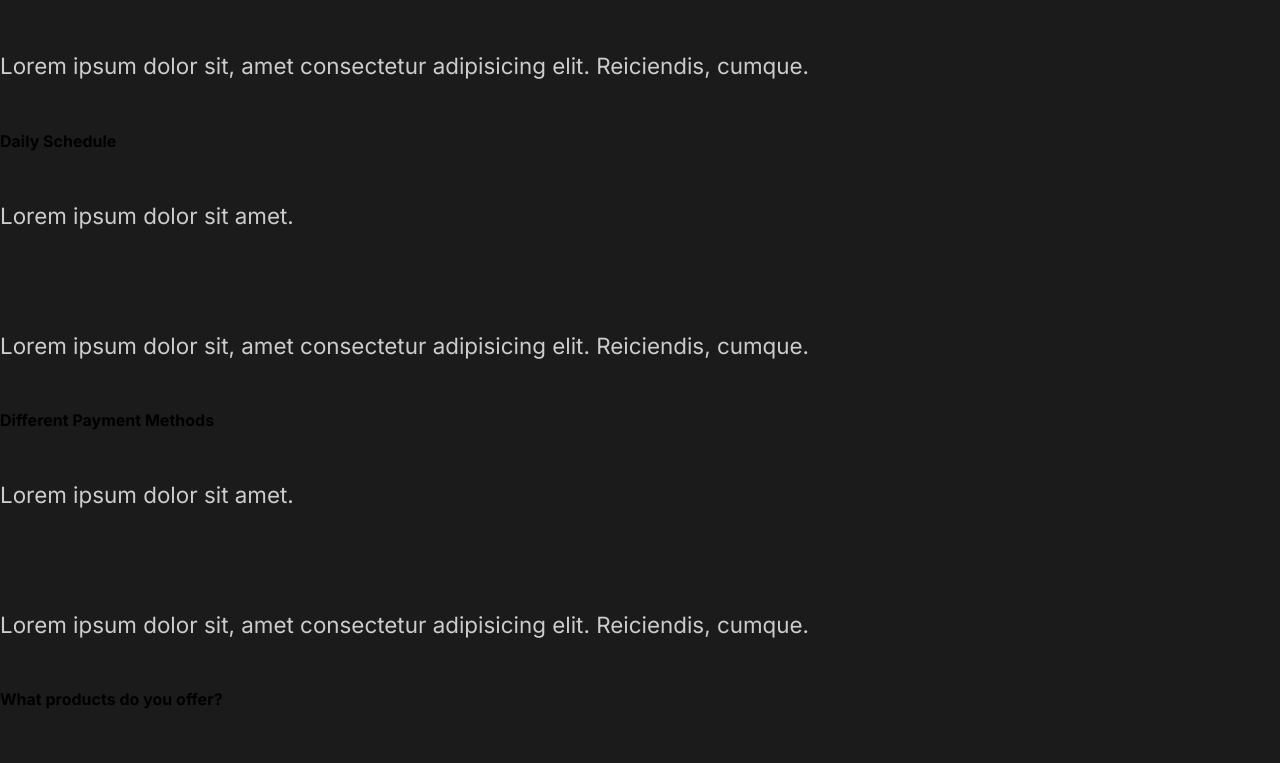
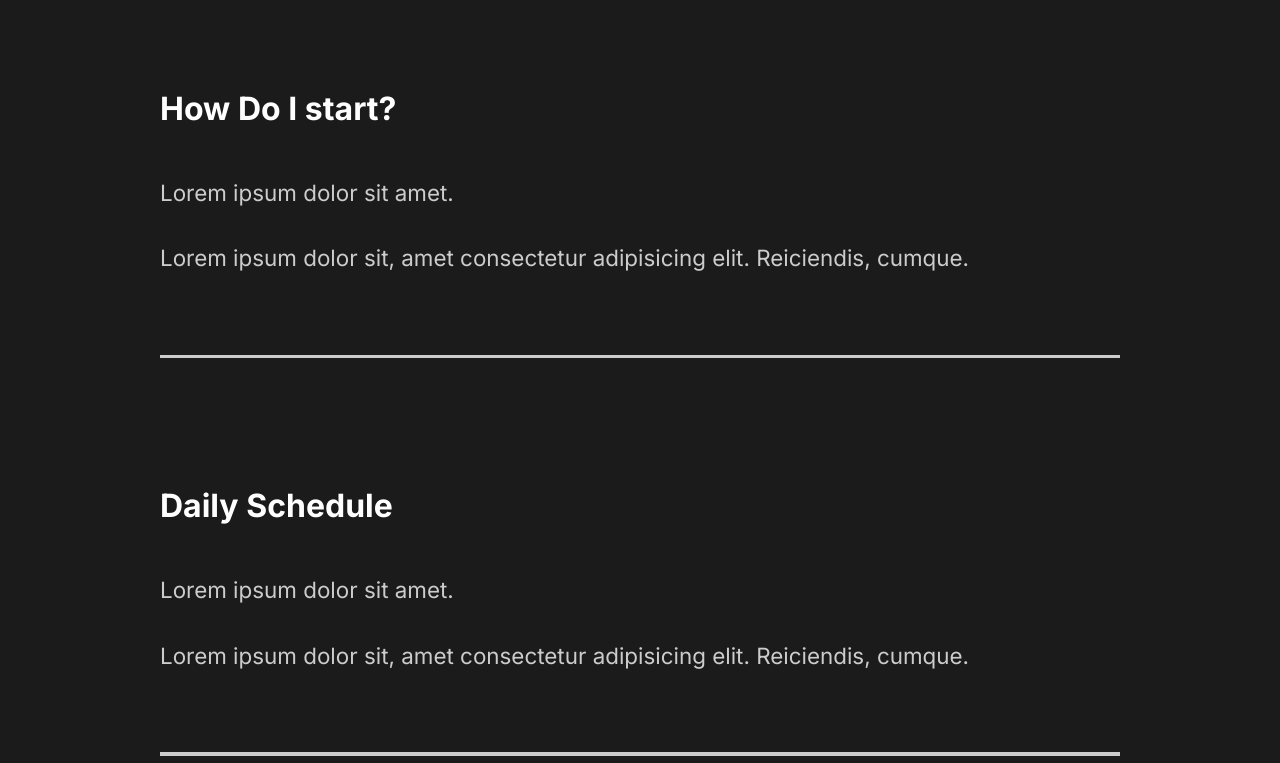
Before and after one commit to juangrafista/react-portfolio, a React (Create React App) app: page / in a window 1280 px wide. Shown: the part 2296-3059 px from the top of the page. Built offline with nearby package versions, Linux system fonts and the light colour scheme.

Commit message:
7. styling faq section

```diff
--- a/src/components/FaqSection.js
+++ b/src/components/FaqSection.js
@@ -1,8 +1,12 @@
 import React from 'react'
+
+// styles
+import styled from 'styled-components'
+import { Layout, Image } from '../styles'
 
 const FaqSection = () => {
   return (
-    <div className='faq'>
+    <Faq>
       <h2>
         Any Questions <span>FAQ</span>
       </h2>
@@ -15,6 +19,7 @@ const FaqSection = () => {
             Reiciendis, cumque.
           </p>
         </div>
+        <div className='faq-line' />
       </div>
       <div className='question'>
         <h4>Daily Schedule</h4>
@@ -25,6 +30,7 @@ const FaqSection = () => {
             Reiciendis, cumque.
           </p>
         </div>
+        <div className='faq-line' />
       </div>
       <div className='question'>
         <h4>Different Payment Methods</h4>
@@ -35,6 +41,7 @@ const FaqSection = () => {
             Reiciendis, cumque.
           </p>
         </div>
+        <div className='faq-line' />
       </div>
       <div className='question'>
         <h4>What products do you offer?</h4>
@@ -46,8 +53,35 @@ const FaqSection = () => {
           </p>
         </div>
       </div>
-    </div>
+    </Faq>
   )
 }
 
+const Faq = styled(Layout)`
+  display: block;
+  span {
+    display: block;
+  }
+  h2 {
+    padding-bottom: 2rem;
+    font-weight: lighter;
+  }
+  .faq-line {
+    background-color: #cccccc;
+    height: 0.2rem;
+    margin: 2rem 0rem;
+    width: 100%;
+  }
+  .question {
+    padding: 3rem 0rem;
+    cursor: pointer;
+  }
+  .answer {
+    padding: 2rem 0rem;
+    p {
+      padding: 1rem 0rem;
+    }
+  }
+`
+
 export default FaqSection
--- a/src/components/GlobalStyle.js
+++ b/src/components/GlobalStyle.js
@@ -38,7 +38,7 @@ const GlobalStyle = createGlobalStyle`
     }
     h4 {
       font-weight: bold;
-
+      font-size: 2rem;
     }
     a{
       font-size:1.1rem;
```
Also changed, not shown: 1 other file (tests, documents, lock files or other folders).
